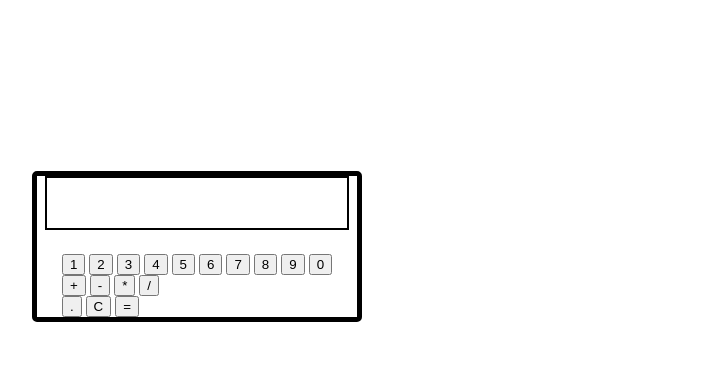
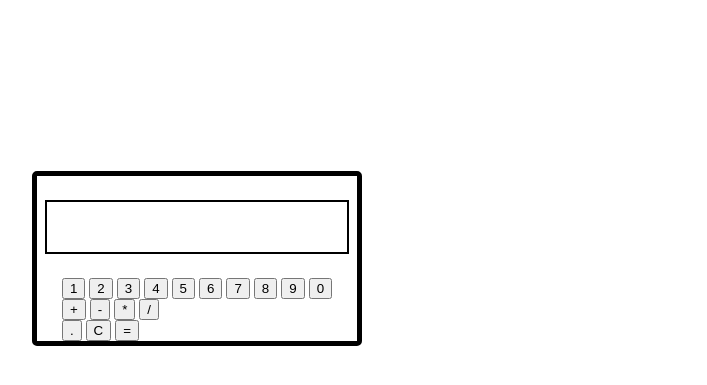
Before and after one commit to jholson1030/odin-calculator, a plain HTML site: page index.html in a window 1280 px wide. Shown: the part 79-464 px from the top of the page, without its empty margins (160-867 px from the left). Drawn offline with Linux system fonts and the light colour scheme.

Commit message:
Change margin to #display

```diff
--- a/style.css
+++ b/style.css
@@ -22,5 +22,5 @@ h1 {
     width: 300px;
     height: 50px;
     border: solid 2px black;
-    margin-bottom: 1.5rem;
+    margin: 1.5em .75em;
 }
```
